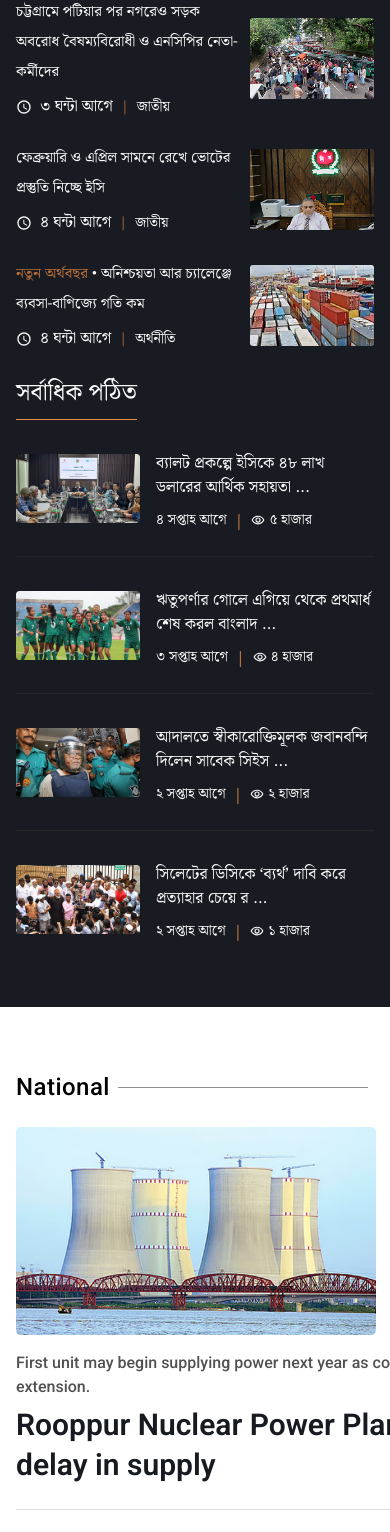
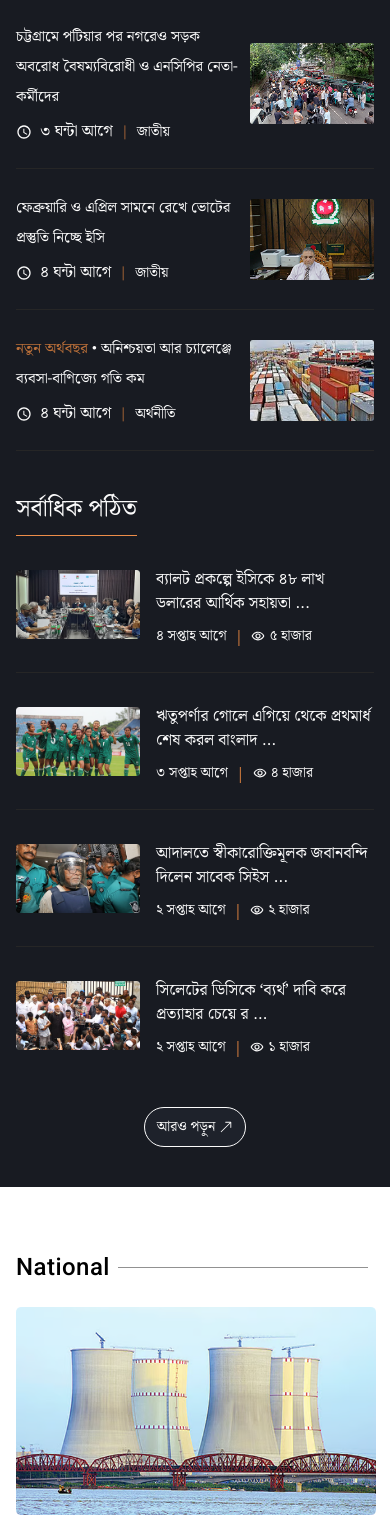
Before and after one commit to y3akin/News-Blog-Project-Demo-, a React (Vite) app: page / in a window 390 px wide. Shown: the part 4191-5723 px from the top of the page. Built offline with nearby package versions, Linux system fonts and the light colour scheme.

Commit message:
Third_Angle

```diff
--- a/src/Components/Footer.jsx
+++ b/src/Components/Footer.jsx
@@ -12,9 +12,9 @@ import { IoLogoTiktok } from "react-icons/io5";
 
 const Footer = () => {
    return (
-      <footer className="bg-[#181B22] pt-12">
+      <footer className="bg-[#181B22] pt-12 sm:px-0 px-6">
          <Container>
-            <Flex className="items-start justify-between mb-12">
+            <Flex className="flex-col sm:flex-row items-start justify-between mb-12">
                <div className=" text-textcol2">
                   <h2 className="mb-6 font-rob text-2xl font-semibold leading-6">
                      About
@@ -29,7 +29,7 @@ const Footer = () => {
                   </ul>
                </div>
                <div className=" text-textcol2">
-                  <h2 className="mb-6 font-rob text-2xl font-semibold leading-6">
+                  <h2 className="mb-6 font-rob text-2xl font-semibold leading-6 sm:mt-0 mt-12">
                      Media
                   </h2>
                   <ul className="flex flex-col gap-4">
@@ -39,7 +39,7 @@ const Footer = () => {
                   </ul>
                </div>
                <div className=" text-textcol2">
-                  <h2 className="mb-6 font-rob text-2xl font-semibold leading-6">
+                  <h2 className="mb-6 font-rob text-2xl font-semibold leading-6 sm:mt-0 mt-12">
                      Connect
                   </h2>
                   <ul className="flex flex-col gap-4">
@@ -49,13 +49,13 @@ const Footer = () => {
                   </ul>
                </div>
 
-               <div className="flex flex-col items-center">
+               <div className="flex flex-col items-center sm:mt-0 mt-12 mx-auto sm:mx-0">
                   <img src={FootLogo} alt="Foot_img" />
-                  <div className="w-[302px] mt-6 border border-textcol2 rounded-2xl flex flex-col items-center">
+                  <div className="w-[350px] sm:w-[302px] mt-6 border border-textcol2 rounded-2xl flex flex-col items-center">
                      <h2 className="mt-3 font-rob font-normal text-[20px] leading-6 text-white">
                         Follow us
                      </h2>
-                     <div className="mt-7 text-textcol2 flex items-center gap-4 mb-4">
+                     <div className="mt-7 text-textcol2 flex items-center sm:gap-4 gap-6 mb-4">
                         <TbBrandFacebook className="text-[30px] cursor-pointer" />
                         <FaInstagram className="text-[30px] cursor-pointer" />
                         <BsTwitterX className="text-[30px] cursor-pointer" />
--- a/src/Components/Layouts/NewsHeadBn.jsx
+++ b/src/Components/Layouts/NewsHeadBn.jsx
@@ -3,7 +3,7 @@ import { MdOutlineWatchLater } from "react-icons/md";
 
 const NewsHeadBn = ({headbn}) => {
   return (
-    <div className="flex items-center gap-3">
+    <div className="flex items-center gap-3 border-b sm:border-0 border-[#262626] pb-6 sm:pb-0">
              <div>
                 <h2 className="font-noto text-[15px] sm:text-[20px] leading-[30px] font-normal sm:font-medium text-textcol2 cursor-pointer hover:text-hvcol transition-all duration-300">
                    <span className="text-[#BD713A]  ">{headbn.topic}</span>
--- a/src/Components/Layouts/OtherHead.jsx
+++ b/src/Components/Layouts/OtherHead.jsx
@@ -3,10 +3,10 @@ import React from 'react'
 const OtherHead = ({bHead}) => {
   return (
     <div>
-      <div className='w-full h-px my-4 bg-[#DCDCDC]'></div>
-      <div className='flex gap-4 p-2 rounded-xl hover:bg-[#ecebeb] transition-all duration-200 cursor-pointer'>
-      <img src={bHead.img} alt={bHead.head2} />
-      <h2 className='font-rob font-medium text-[20px] text-[#BD713A] leading-[30px] '>{bHead.head1} <span className='text-textcol'>{bHead.head2}</span></h2>
+      <div className='w-[380px] sm:w-full h-px my-4 bg-[#DCDCDC]'></div>
+      <div className='w-[360px] sm:w-auto flex gap-4 p-2 rounded-xl hover:bg-[#ecebeb] transition-all duration-200 cursor-pointer'>
+      <img src={bHead.img} alt={bHead.head2}  className='w-[124px] sm:w-auto'/>
+      <h2 className='font-rob font-medium text-[16px] sm:text-[20px] text-[#BD713A] sm:leading-[30px] '>{bHead.head1} <span className='text-textcol'>{bHead.head2}</span></h2>
     </div>
     </div>
   )
--- a/src/Components/Layouts/TopHead.jsx
+++ b/src/Components/Layouts/TopHead.jsx
@@ -2,13 +2,13 @@ import React from "react";
 
 const TopHead = ({ tHead }) => {
    return (
-      <div className="mt-4">
+      <div className="w-[380px] sm:w-auto mt-4">
          <img src={tHead.img} alt={tHead.head} className="w-[360px] sm:w-auto " />
 
-         <p className=" h-[46px] font-rob font-medium text-[16px] sm:text-[18px] text-[#515151] mt-4">
+         <p className="  h-[46px] font-rob font-medium text-[16px] sm:text-[18px] text-[#515151] mt-4">
             {tHead.description}
          </p>
-         <h2 className="font-rob font-semibold text-[30px] text-textcol leading-10 mt-2 hover:text-[#BD713A] transition-all duration-300 cursor-pointer">
+         <h2 className="font-rob font-semibold text-[32px] sm:text-[30px] text-textcol leading-auto sm:leading-10 mt-2 hover:text-[#BD713A] transition-all duration-300 cursor-pointer">
             {tHead.head}
          </h2>
       </div>
--- a/src/Components/Natinal_Addm.jsx
+++ b/src/Components/Natinal_Addm.jsx
@@ -94,7 +94,7 @@ const Natinal_Addm = () => {
                             <div className="w-[250px] sm:w-[320px] h-px bg-[#919191]"></div>
                           </div>
 
-                        <div className="flex items-center gap-1 hover:text-blue-500 transition-all duration-200">
+                        <div className="hidden sm:flex items-center gap-1 hover:text-blue-500 transition-all duration-200">
                           <a href="#nat_add" className="font-rob font-normal text-[14px] leading-3.5 ">Read More</a>
                         <MdOutlineArrowOutward />
                         </div>
@@ -120,7 +120,7 @@ const Natinal_Addm = () => {
                      <div className="flex items-center justify-between">
                           <div className="flex items-center gap-2">
                             <h2 className="font-rob font-medium text-2xl tracking-[0.02em]">Administration</h2>
-                            <div className="w-[240px] h-px bg-[#919191]"></div>
+                            <div className="w-[170px] sm:w-60 h-px bg-[#919191]"></div>
                           </div>
                         <div className="px-3 flex items-center gap-1  hover:text-blue-500 transition-all duration-200">
                           <a href="#nat_add" className="font-rob font-normal text-[14px] leading-3.5 ">Read More</a>
--- a/src/Components/UI/MostReadBn.jsx
+++ b/src/Components/UI/MostReadBn.jsx
@@ -9,6 +9,7 @@ import "slick-carousel/slick/slick.css";
 import "slick-carousel/slick/slick-theme.css";
 import { MdOutlineKeyboardArrowLeft } from "react-icons/md";
 import { MdOutlineKeyboardArrowRight } from "react-icons/md";
+import { BsArrowUpRight } from "react-icons/bs";
 
 const MostReadBn = () => {
    let mstReadBn = [
@@ -114,7 +115,7 @@ const MostReadBn = () => {
       prevArrow: <PrevArrow />,
    };
    return (
-      <section className="mt-6 ">
+      <section className="mt-10 ">
          <div className="flex flex-col justify-center w-fit gap-2">
             <h2 className="font-noto font-normal text-[24px] text-textcol2">
                সর্বাধিক পঠিত
@@ -130,11 +131,16 @@ const MostReadBn = () => {
             </Slider>
          </div>
 
-         <div className="w-full sm:hidden block">
+        <div>
+          <div className="w-full sm:hidden block">
             {mstReadBn2.map((item, i) => (
                <MostReadDisBn key={i} newsbn={item} bBorder={i === mstReadBn2.length - 1} />
             ))}
          </div>
+         <button className="flex sm:hidden mt-6 mx-auto items-center gap-1 font-noto font-normal leading-3.5 text-[14px] text-textcol2 p-3 border border-textcol2 rounded-3xl bg-[#1E222B] hover:bg-textcol2 hover:text-textcol transition-all duration-300">
+                        আরও পড়ুন <BsArrowUpRight />
+                     </button>
+        </div>
       </section>
    );
 };
```
